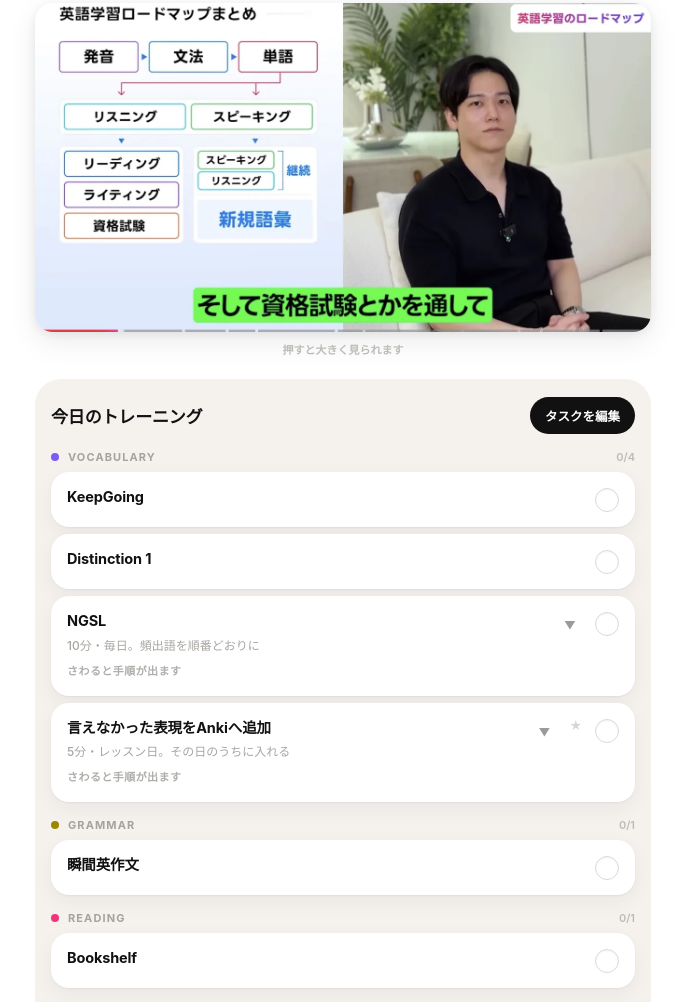
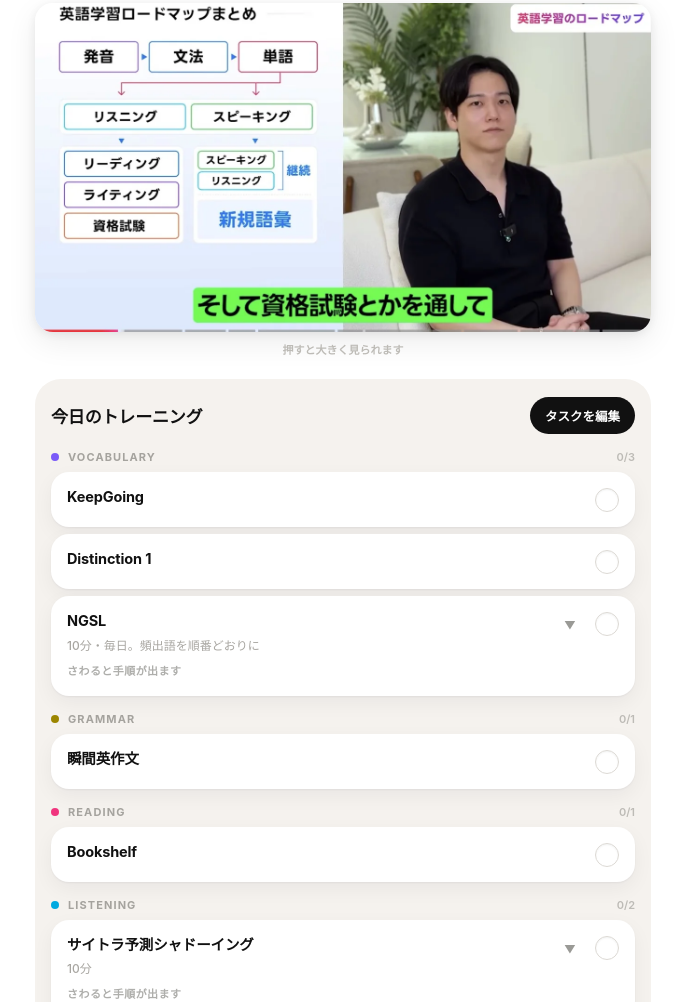
Before and after one commit to Cee-stars/Daily-repsssss, a plain HTML site: page index.html in a window 1280 px wide. Shown: the part 974-1976 px from the top of the page, without its empty margins (297-982 px from the left). Drawn offline with Linux system fonts and the light colour scheme.

Commit message:
言えなかった表現をAnkiへ追加を消す
VOCABULARY の「言えなかった表現をAnkiへ追加」（id: toanki）を削除。
MINUTES と ORDER からも外した。TASKS_REV を 51 → 52。

これは ★ のコア習慣だったので、レッスン日の ★ が 2つ から 1つ
（レッスンのみ）になる。連続日数の条件も、そのぶん軽くなる。

コーチの文面に「Anki に足しておくと明日が楽です」という一行が
残っているが、これはタスクを指す参照ではなく一般的な助言で、
コメント欄自体をいま出していないので画面には現れない。

ブラウザで確認：コンソールエラー 0 件。両方の日から消えている。

Co-Authored-By: Claude Opus 5 <noreply@anthropic.com>
Claude-Session: https://claude.ai/code/session_011SnoMJqoAJ7dJWP9Ei5HU2

```diff
--- a/index.html
+++ b/index.html
@@ -1129,8 +1129,6 @@ const DEFAULT_TASKS = [
   {id:"eikaiwa", cat:"speaking", name:"英会話", core:false, dayType:"both",
    note:"![plan-a.webp]\nhttps://d27rnpuamwvieu.cloudfront.net/pdf/06J5Q3wpQXfxZDrbLPa70SAXX.pdf"},
 
-  {id:"toanki", cat:"vocab", name:"言えなかった表現をAnkiへ追加", core:true, dayType:"lesson",
-   note:"5分・レッスン日。その日のうちに入れる\n\n■ やり方\n① レッスンで言えなかった表現を拾う\n② カードにする（表は日本語、裏は英語）\n③ その日のうちに入れる\n\n■ コツ\n全部拾わない。3つまで\n講師が言い直した言い方を使う。自分で作文しない\n翌日に回さない。思い出せなくなる\n\n■ 効果\n言えなかったものが、翌日から2秒で言う対象になる\nカードが自分の失敗から作られるので、使う場面が決まっている\n\n■ 素材\nその日の{{レッスン}}。録画があれば見返す"}
 ];
 
 /* 配る一覧の版。記録が持っている版がこれより古ければ、タスクだけを
@@ -1140,7 +1138,7 @@ const DEFAULT_TASKS = [
    上の一覧を直したときは、この数字を1つ増やすこと。
    （時刻で比べていたが、端末で★を付け直すなどすると、その時刻が
      判定の時刻を追い越して入れ替えが届かなくなるのでやめた） */
-const TASKS_REV = 51;
+const TASKS_REV = 52;
 
 const KEY = "dailyreps.v2";
 const REMOTE = "data/state.json";   // Artifact 版の保存先
@@ -1821,9 +1819,9 @@ function toggle(id, src){
 /* ---- その日の様子を見て出す一言 ----
    外の AI は呼ばない。通信もアカウントも要らないので、圏外でも必ず出る。
    見ているのは：やった数、何を残しているか、時刻、過ぎた日か、連続日数。 */
-const MINUTES = {extread:20, undsh:10, ngsl:10, prep5:5, lesson25:25, toanki:5};
+const MINUTES = {extread:20, undsh:10, ngsl:10, prep5:5, lesson25:25};
 /* 残りの重さ順。先に手を付けてほしいものを上に置く */
-const ORDER = ["lesson25","prep5","eikaiwa","shunkan","pronlearn","rbook","toanki","ngsl","dist1","tobook","undsh","ybook","extread"];
+const ORDER = ["lesson25","prep5","eikaiwa","shunkan","pronlearn","rbook","ngsl","dist1","tobook","undsh","ybook","extread"];
 
 function nameOf(id){
   const t = state.tasks.find(x=>x.id===id);
--- a/sw.js
+++ b/sw.js
@@ -1,5 +1,5 @@
 // DAILY REPS — オフライン用のキャッシュ
-const CACHE = "dailyreps-v82";
+const CACHE = "dailyreps-v83";
 const FILES = ["./", "./index.html", "./manifest.webmanifest",
                "./icon-180.png", "./icon-192.png", "./icon.png",
                "./plan-a.webp", "./roadmap.webp", "./boom.webp", "./fire.webp"];
```
